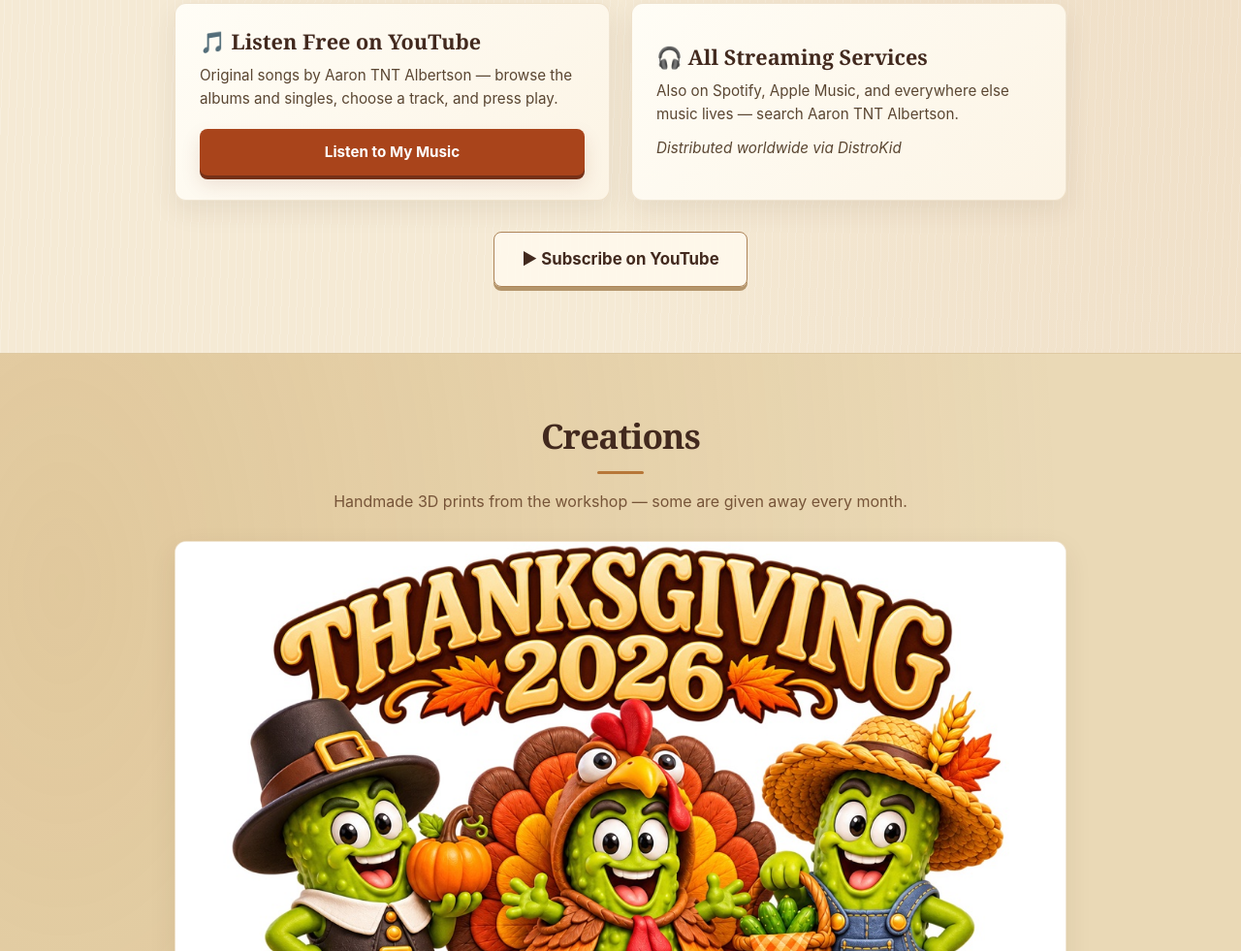
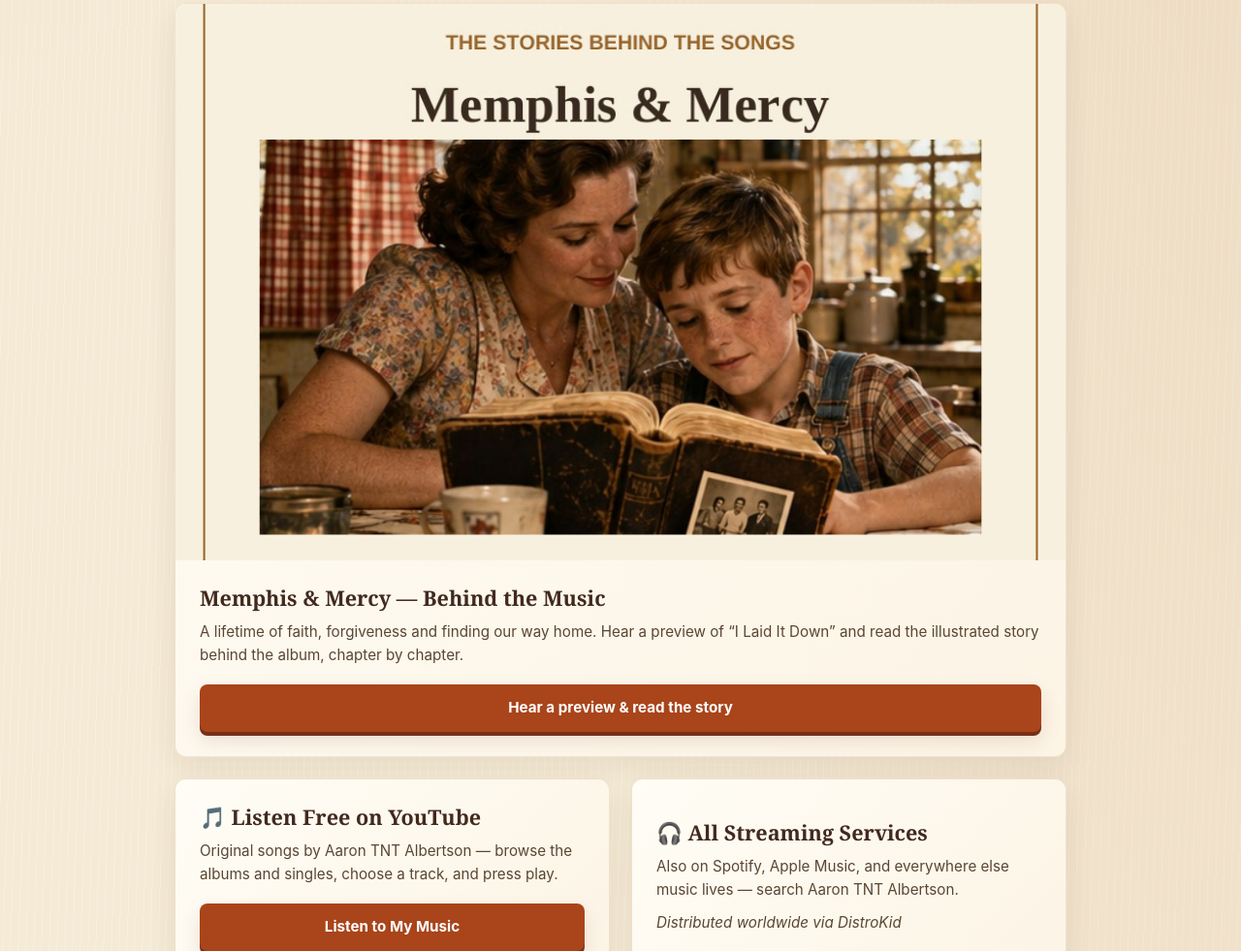
Before and after one commit to TheBeast02/twisted-creations, a plain HTML site: page index.html in a window 1280 px wide. Shown: the part 7897-8878 px from the top of the page at 97% size. Drawn offline with Linux system fonts and the light colour scheme; no server answers.

Commit message:
Feature Memphis & Mercy Behind the Music card in The Music section

```diff
--- a/index.html
+++ b/index.html
@@ -330,6 +330,14 @@ footer{background:#39271f;border-top:5px solid #ad7746;padding:38px 20px;margin:
   <div class="wrap">
     <h2>The Music</h2>
     <p class="lead">Original music on all streaming services — listen free on YouTube.</p>
+    <div class="card" style="margin-bottom:22px;">
+      <img src="assets/memphis-and-mercy-cover.jpg" alt="Memphis &amp; Mercy album artwork — a mother reading the Bible with her little boy">
+      <div class="body">
+        <h3>Memphis &amp; Mercy — Behind the Music</h3>
+        <p>A lifetime of faith, forgiveness and finding our way home. Hear a preview of “I Laid It Down” and read the illustrated story behind the album, chapter by chapter.</p>
+        <a class="btn" href="/memphis-and-mercy.html">Hear a preview &amp; read the story</a>
+      </div>
+    </div>
     <div class="grid cols2">
       <div class="card">
         <div class="body" style="justify-content:center;">
```
